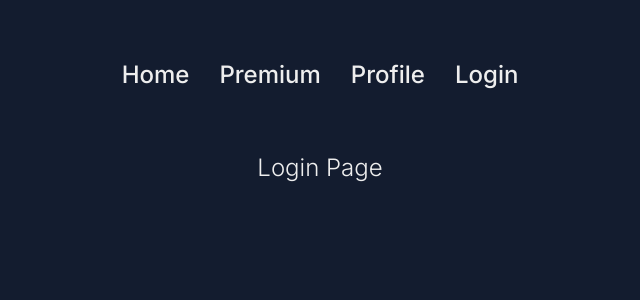
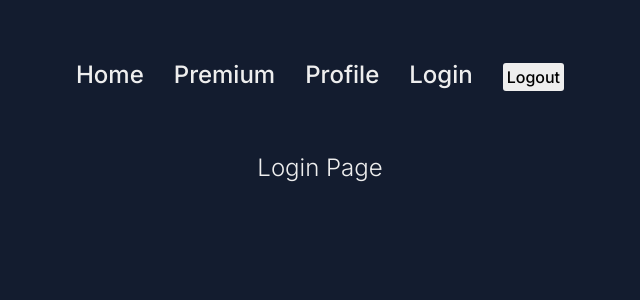
Before and after one commit to XavierElon/cookies-auth, a Next.js app: page /login in a window 1280 px wide. Shown: the top 300 px of the page, without its empty margins (320-960 px from the left). Built offline with nearby package versions, Linux system fonts and the light colour scheme.

Commit message:
logout form

```diff
--- /dev/null
+++ b/src/actions.ts
@@ -0,0 +1,3 @@
+export const getSession = async () => {}
+export const login = async () => {}
+export const logout = async () => {}
--- /dev/null
+++ b/src/components/logoutForm.tsx
@@ -0,0 +1,9 @@
+import React from 'react'
+
+export default function logoutForm() {
+  return (
+    <form>
+      <button>Logout</button>
+    </form>
+  )
+}
--- a/src/components/navbar.tsx
+++ b/src/components/navbar.tsx
@@ -1,4 +1,5 @@
 import Link from 'next/link'
+import LogoutForm from './logoutForm'
 
 const Navbar = () => {
   return (
@@ -7,6 +8,7 @@
       <Link href="/premium">Premium</Link>
       <Link href="/profile">Profile</Link>
       <Link href="/login">Login</Link>
+      <LogoutForm />
     </nav>
   )
 }
```
Also changed, not shown: package.json (+6 -5 lines), 1 other file (tests, documents, lock files or other folders).
